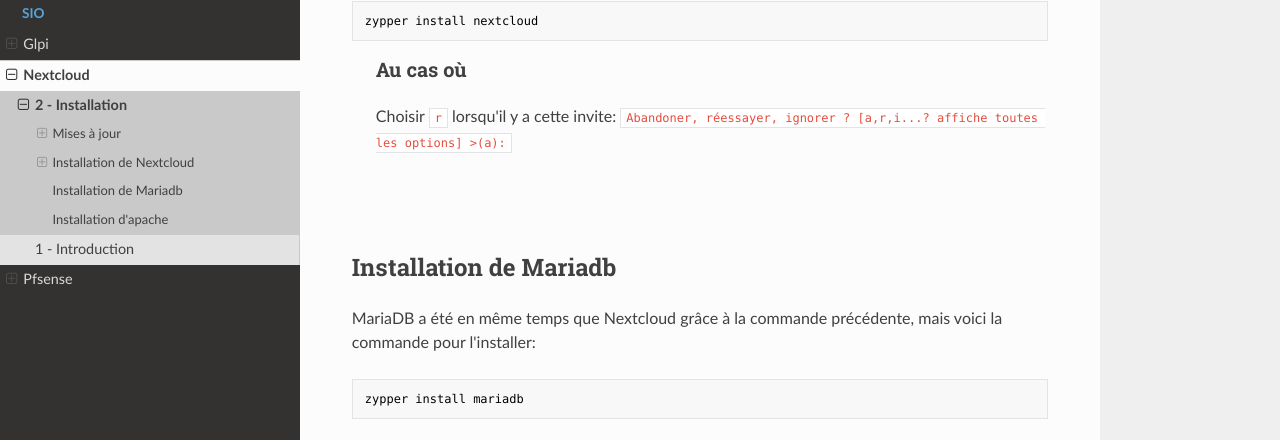
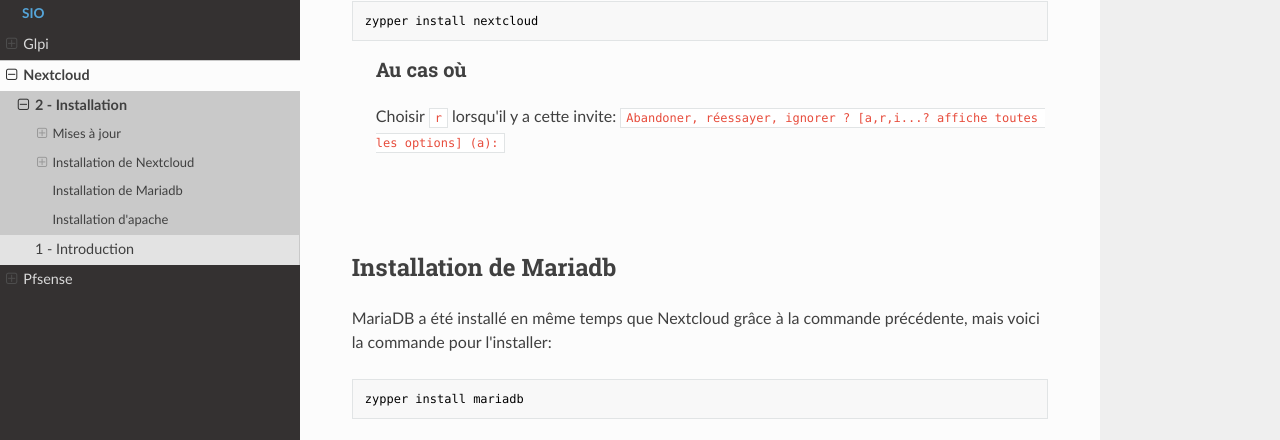
Before and after one commit to wepfen/doc, an MkDocs documentation site: the page built from docs/sio/nextcloud/installation.md, in a window 1280 px wide and 900 px high, scrolled down 578 px. Shown: the part 149-589 px from the top of the window. Built offline with MkDocs 1.6.1, drawn with Linux system fonts in a browser that asks for light colours; nearby versions of some CDN libraries.

Commit message:
Update installation.md

````diff
--- a/docs/sio/nextcloud/installation.md
+++ b/docs/sio/nextcloud/installation.md
@@ -27,11 +27,11 @@
 zypper install nextcloud
 ```
 >### **Au cas où**
->Choisir `r` lorsqu'il y a cette invite: `Abandoner, réessayer, ignorer ? [a,r,i...? affiche toutes les options] >(a):`
+>Choisir `r` lorsqu'il y a cette invite: `Abandoner, réessayer, ignorer ? [a,r,i...? affiche toutes les options] (a):`
 
 <br><br>
 ## Installation de Mariadb
-MariaDB a été en même temps que Nextcloud grâce à la commande précédente, mais voici la
+MariaDB a été installé en même temps que Nextcloud grâce à la commande précédente, mais voici la
 commande pour l'installer:
 ```
 zypper install mariadb
````
